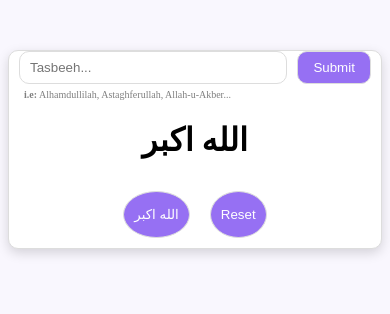
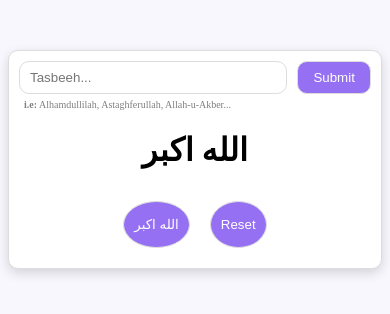
Before and after one commit to Mahdia-123/Tasbeeh, a plain HTML site: page index.html in a window 390 px wide. Drawn offline with Linux system fonts and the light colour scheme.

Commit message:
Update style.css

```diff
--- a/src/style.css
+++ b/src/style.css
@@ -72,7 +72,7 @@ p {
 }
 @media (max-width: 960px) {
   .container {
-    padding: 0 10px;
+    padding: 10px 10px;
     margin-top: 50px;
   }
 }
```
